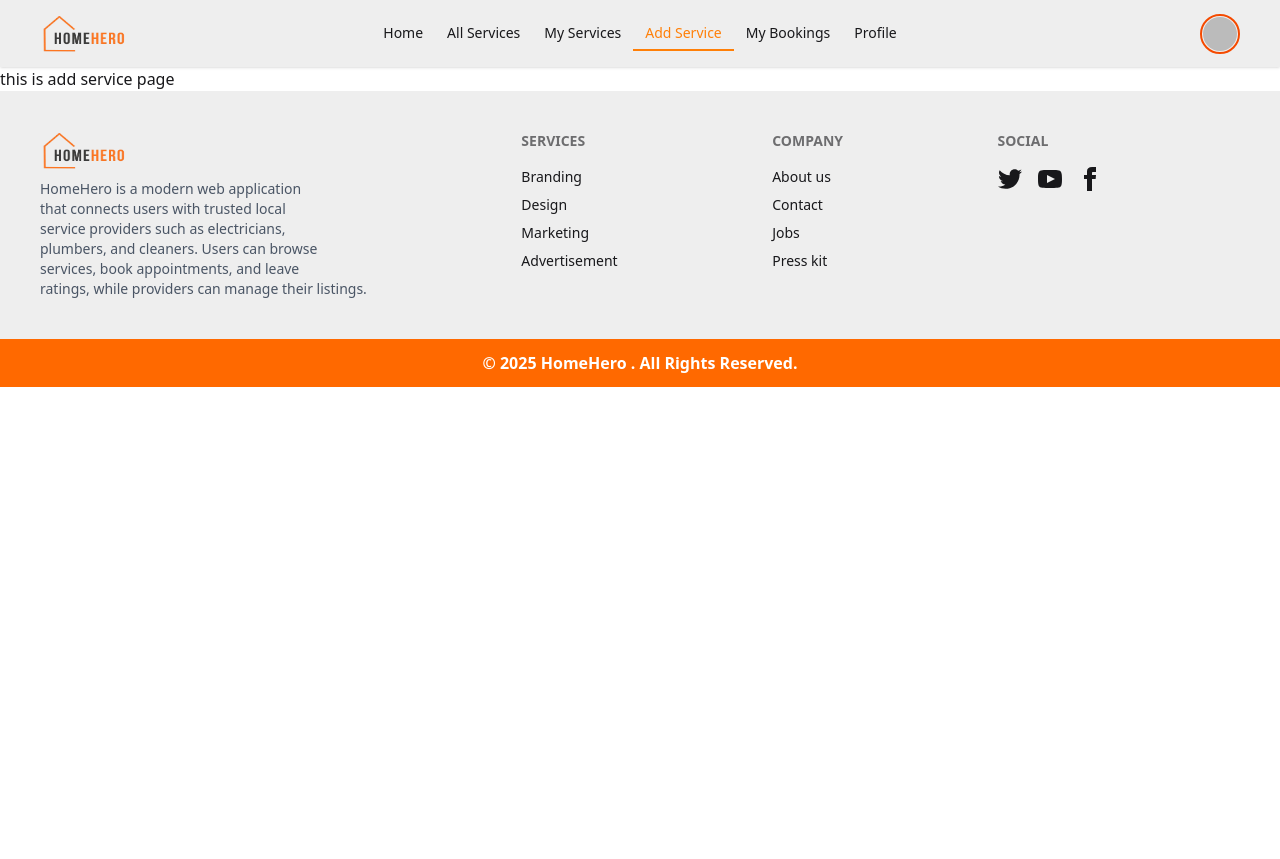
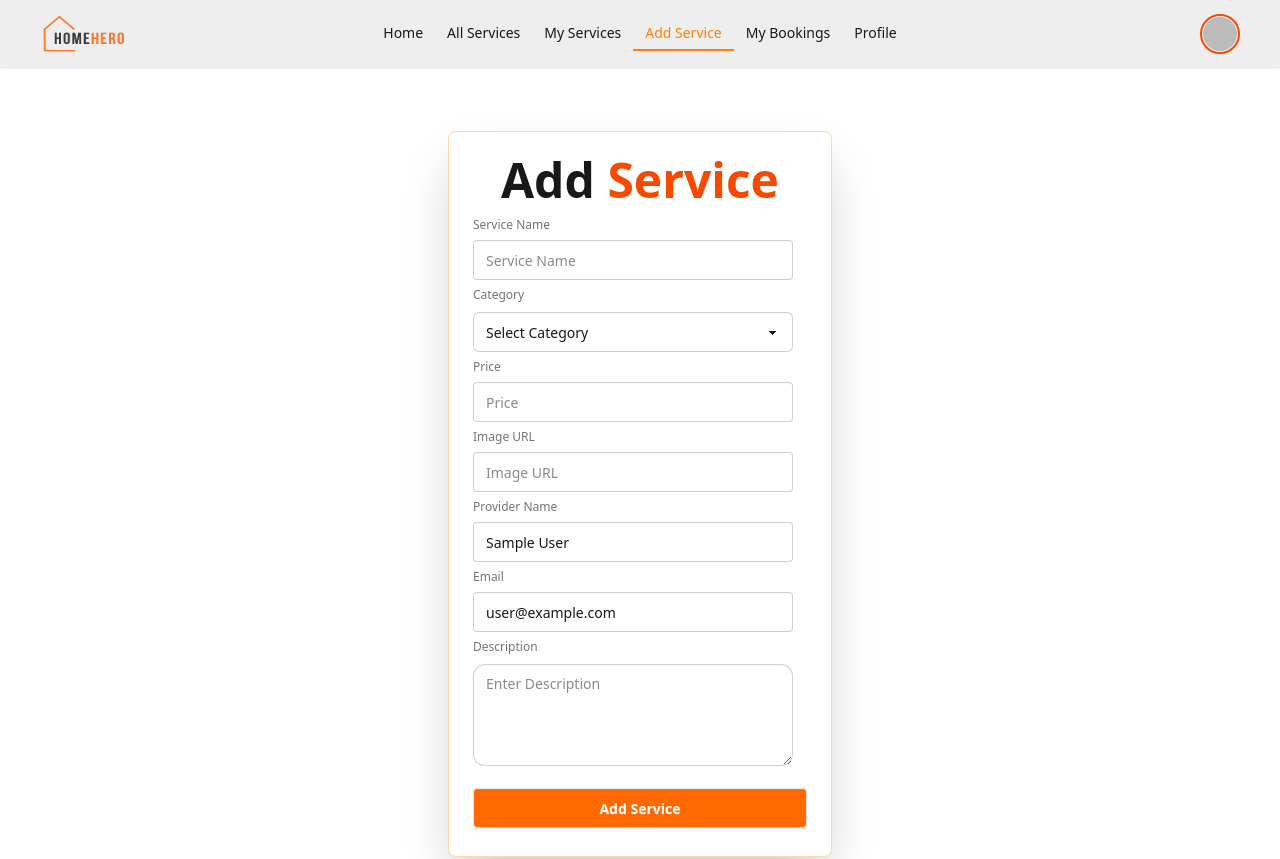
Before and after one commit to amjad-hussen/HomeHero-client, a React (Vite) app: page /addService in a window 1280 px wide. Shown: the top 859 px of the page. Before the commit the page ends 800 px from the top, so only its background shows below. Built offline with nearby package versions, Linux system fonts and the light colour scheme; no server answers; sample sign-in values are in the browser's storage.

Commit message:
Add Service page succesfully design

```diff
--- a/package.json
+++ b/package.json
@@ -16,6 +16,7 @@
     "react": "^19.1.1",
     "react-dom": "^19.1.1",
     "react-router": "^7.9.5",
+    "sweetalert2": "^11.26.3",
     "swiper": "^12.0.3",
     "tailwindcss": "^4.1.17"
   },
--- a/src/Pages/AddService/AddService.jsx
+++ b/src/Pages/AddService/AddService.jsx
@@ -1,10 +1,111 @@
-import React from 'react';
+import React, { use } from 'react';
+import { AuthContext } from '../../context/AuthContext';
+import { useNavigate } from 'react-router';
+import Swal from 'sweetalert2';
 
 const AddService = () => {
+    const {user} = use(AuthContext)
+    const navigate = useNavigate()
+
+    const handleSubmit = (e) => {
+        e.preventDefault()
+
+        const formData = {
+            serviceName: e.target.serviceName.value,
+            category: e.target.category.value,
+            price : e.target.price.value,
+            description: e.target.description.value,
+            imageUrl: e.target.photo.value,
+            providerName: user.displayName ,
+            email: user.email
+
+
+        }
+
+        fetch('http://localhost:3000/allService', {
+            method:'POST',
+            headers:{
+                'content-type': 'application/json'
+            },
+            body: JSON.stringify( formData)
+        })
+        .then(res => res.json())
+        .then(data => {
+            if(data.success){
+            Swal.fire({
+                icon: 'success',
+                title: 'Service Added!',
+                text: 'Your service has been added successfully.',
+                confirmButtonColor: '#FF6B00'
+            }).then(() => {
+                navigate('/allService');
+            });
+        } else {
+            Swal.fire({
+                icon: 'error',
+                title: 'Failed!',
+                text: 'Something went wrong. Please try again.',
+                confirmButtonColor: '#FF6B00'
+            });
+        }
+
+        })
+        .catch(err => {
+            console.log(err)
+        })
+    }
+
     return (
-        <div>
-            <h1>this is add service page</h1>
+
+        <div className="card bg-base-100 w-11/12 mx-auto my-16 border border-orange-200 max-w-sm shrink-0 shadow-2xl">
+            <div className="card-body">
+                <h1 className="text-5xl font-bold text-center">Add <span className='text-orange-600'>Service</span></h1>
+                <form onSubmit={handleSubmit}>
+                    <fieldset className="fieldset">
+
+                        <label className="label">Service Name</label>
+                        <input type="text" name='serviceName' className="input focus:border-0" placeholder="Service Name" />
+
+                        <div>
+                            <label className='label font-medium'>Category</label>
+                            <select name="category" required defaultValue={""} className='select select-bordered w-[320px] rounded-md focus:border-0 mt-2 '>
+                                <option value="" disabled>
+                                    Select Category
+                                </option>
+                                <option value="cleaner"> Cleaner</option>
+                                <option value="plumber"> Plumber</option>
+                                <option value="electrician"> Electrician</option>
+
+
+                            </select>
+
+                        </div>
+
+
+
+                        <label className="label">Price</label>
+                        <input type="number" name='price' className="input focus:border-0" placeholder="Price" />
+
+                        <label className="label">Image URL</label>
+                        <input type="text" name='photo' className="input focus:border-0" placeholder="Image URL" />
+
+                        <label className="label" >Provider Name</label>
+                        <input type="text" value={user.displayName} name='providerName' className="input focus:border-0" placeholder="Provider Name" />
+
+                        <label className="label">Email</label>
+                        <input type="email" value={user.email} name='email' className="input focus:border-0" placeholder="Email" />
+
+                        <div>
+                            <label className='label font-medium'> Description</label>
+                            <textarea name="description" required rows={"4"} className='textarea w-[320px] rounded-xl focus:border-0 mt-2' placeholder='Enter Description'></textarea>
+                        </div>
+
+                        <button className="btn bg-orange-500 hover:bg-orange-600 text-white font-bold mt-4">Add Service</button>
+                    </fieldset>
+                </form>
+            </div>
         </div>
+
     );
 };
 
--- a/src/Pages/Profile/Profile.jsx
+++ b/src/Pages/Profile/Profile.jsx
@@ -1,9 +1,19 @@
-import React, { use } from 'react';
+import React, { use, useRef, } from 'react';
 import { AuthContext } from '../../context/AuthContext';
+import { Link, } from 'react-router';
 
 const Profile = () => {
     const { user } = use(AuthContext)
-    console.log(user)
+    const updateRef = useRef(null)
+
+
+
+    const handleOpenModal = () => {
+        updateRef.current.showModal()
+    }
+
+
+
     return (
         <div className='w-11/12 mx-auto'>
 
@@ -12,7 +22,7 @@ const Profile = () => {
                 <div className="card-body ">
 
                     <img className='w-40 h-40 mx-auto' src={user.photoURL} alt="" />
-                    <h1  className='text-3xl font-bold text-center text-gray-800'>{user.displayName}</h1>
+                    <h1 className='text-3xl font-bold text-center text-gray-800'>{user.displayName}</h1>
                     <p className="text-gray-800 mt-1 text-center">Email: {user.email}</p>
                     <p className='text-gray-800 text-center '>
                         Last Login: {new Date(user.metadata.lastSignInTime).toLocaleString()}
@@ -21,7 +31,13 @@ const Profile = () => {
 
 
 
-                        <button className="btn bg-orange-500 hover:bg-orange-600 text-white mt-4 font-bold">Update Profile</button>
+                    <Link  onClick={handleOpenModal} className="btn bg-orange-500 hover:bg-orange-600 text-white mt-4 font-bold">Update Profile</Link>
+
+                    {/* modals */}
+
+
+
+
 
                 </div>
             </div>
@@ -31,15 +47,3 @@ const Profile = () => {
 };
 
 export default Profile;
-
-
-{/* <div className=' border border-gray-200 shadow-2xl mx-auto flex-shrink-0 mx-auto'>
-                <img className="w-32 h-32 p-1 rounded-full border-4 border-orange-500 object-cover" src={user.photoURL} alt="" />
-                <div className='flex-1 text-center md:text-left'>
-                    <h1 className='text-3xl font-bold text-gray-800'>{user.displayName}</h1>
-                    <p className="text-gray-600 mt-1">{user.email}</p>
-                    <p className='text-gray-500 mt-2'>
-                        Last Login: {new Date(user.metadata.lastSignInTime).toLocaleString()}
-                    </p>
-                </div>
-            </div> */}
--- /dev/null
+++ b/src/Pages/Profile/UpdateUser.jsx
@@ -0,0 +1,61 @@
+import React, { useRef } from 'react';
+
+
+const UpdateUser = () => {
+
+
+
+    const updateRef = useRef(null)
+
+
+    const handleSaveInfo = e => {
+            e.preventDefault()
+            const name = e.target.name.value;
+            const photo = e.target.photo.value;
+            console.log(name, photo)
+
+            const updateUser = { name, photo }
+
+            updateRef.current.close();
+
+            fetch(`http://localhost:3000/users/`, {
+                method: 'PATCH',
+                headers: {
+                    'content-type': 'application/json'
+                },
+                body: JSON.stringify(updateUser)
+            })
+                .then(res => res.json())
+                .then(data => {
+                    alert('after update', data)
+                })
+        }
+
+    return (
+        <dialog ref={updateRef} className="modal modal-bottom sm:modal-middle">
+            <div className="modal-box w-full max-w-md">
+                <h3 className="font-bold text-2xl mb-4">
+                    Update <span className="text-orange-600">Info!</span>
+                </h3>
+
+                <form onSubmit={handleSaveInfo} className="space-y-3">
+
+                    <label className="label text-sm font-medium">Name</label>
+                    <input type="text" name="name" placeholder="Enter your name" className="input input-bordered input-sm w-full" />
+
+
+
+                    <label className="label text-sm font-medium">Photo URL</label>
+                    <input type="text" name="photo" placeholder="Enter photo URL" className="input input-bordered input-sm w-full" />
+
+                    <input className="btn btn-neutral w-full normal-case text-base py-2 mt-2" type="submit" value="Save Info" />
+
+
+
+                </form>
+            </div>
+        </dialog>
+    );
+};
+
+export default UpdateUser;
--- a/src/Routes/Route.jsx
+++ b/src/Routes/Route.jsx
@@ -11,6 +11,7 @@ import Profile from "../Pages/Profile/Profile";
 import AllService from "../Pages/AllService/AllService";
 import ServiceDetails from "../Components/CardDetails/ServiceDetails";
 import PrivateRoute from "./PrivateRoute";
+import UpdateUser from "../Pages/Profile/UpdateUser";
 
 
 export const router = createBrowserRouter([
@@ -48,12 +49,18 @@ export const router = createBrowserRouter([
         },
         {
             path: '/profile',
-            element:<PrivateRoute><Profile></Profile></PrivateRoute>
+            element:<PrivateRoute><Profile></Profile></PrivateRoute>,
+            loader: (params) => fetch(`http://localhost:3000/users/${params._id}`)
         },
         {
             path: '/serviceDetails/:id',
             loader: ({params})=> fetch(`http://localhost:3000/service/${params.id}`),
             element: <PrivateRoute><ServiceDetails></ServiceDetails></PrivateRoute>
+        },
+        {
+            path: '/update/:id',
+            element:<PrivateRoute><UpdateUser></UpdateUser></PrivateRoute>,
+            loader: (params) => fetch(`http://localhost:3000/users/${params._id}`)
         }
 
     ]
```
Also changed, not shown: 1 other file (tests, documents, lock files or other folders).
